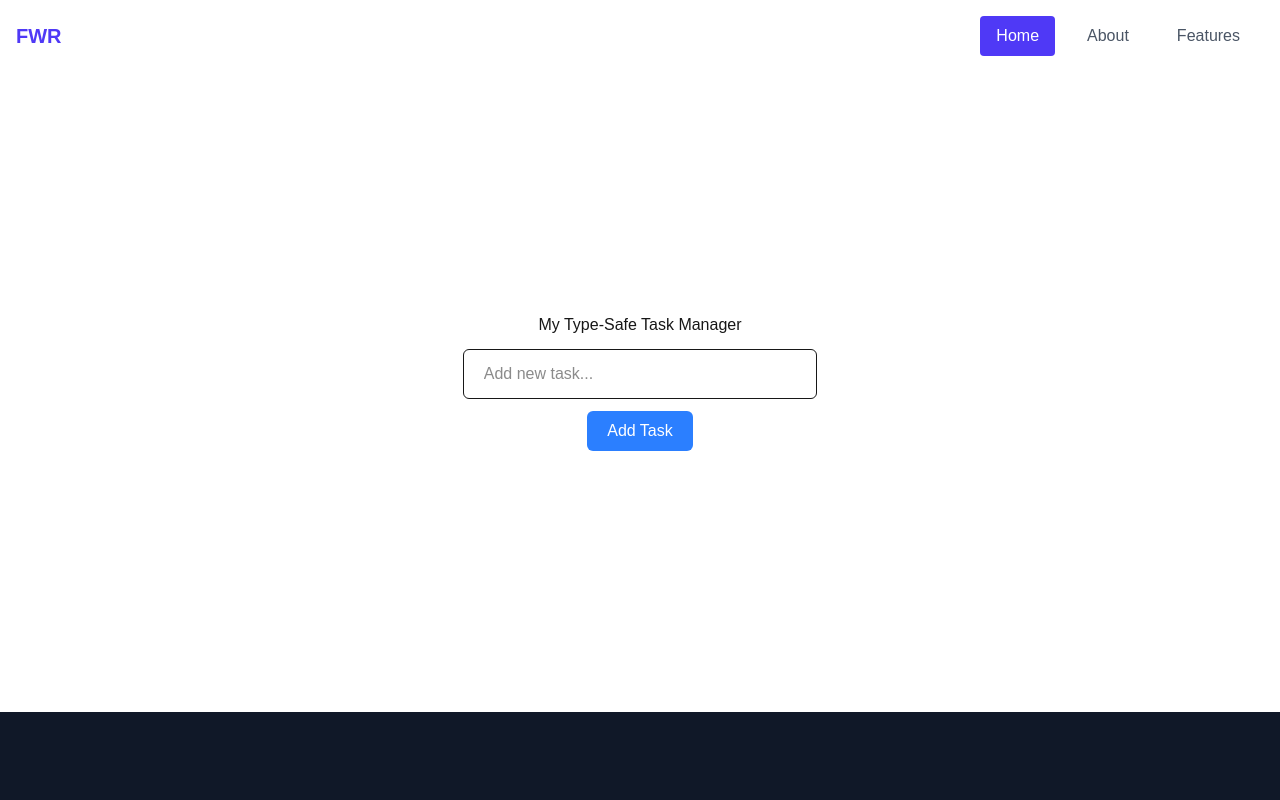
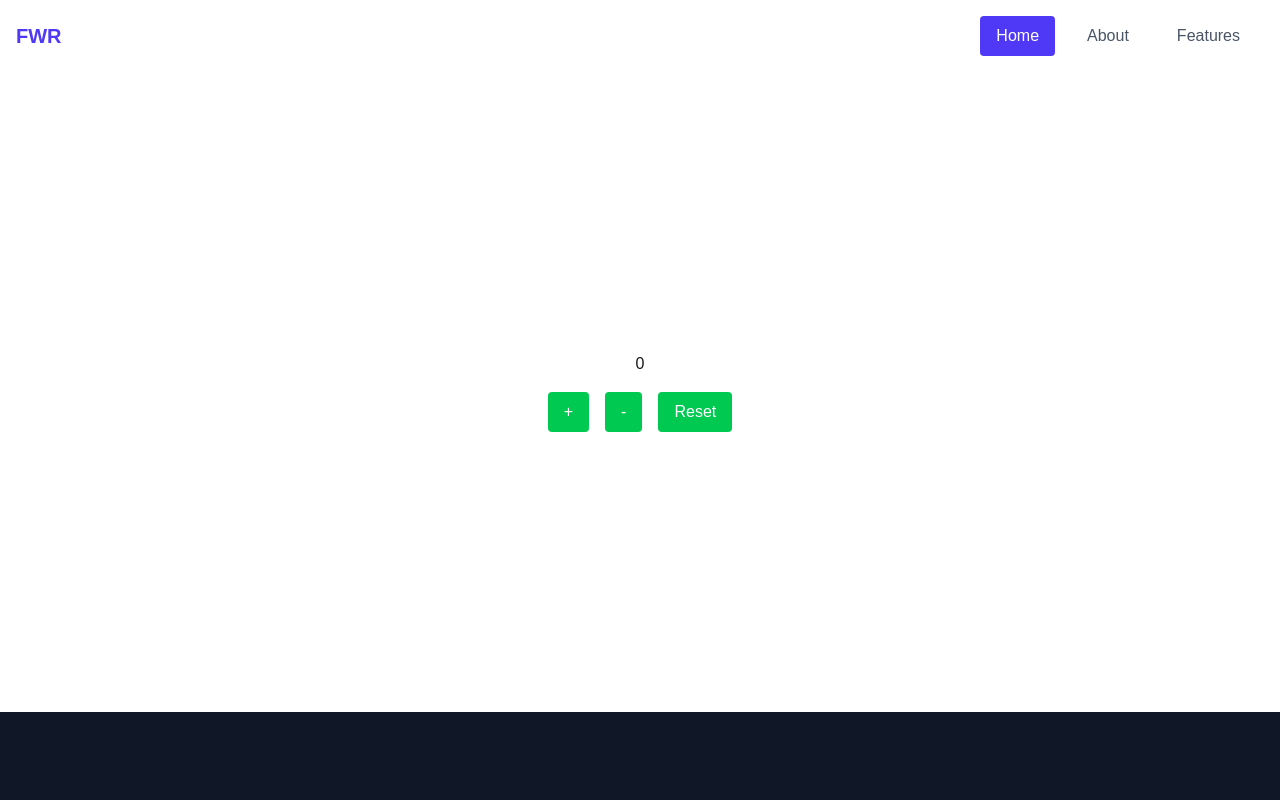
Before and after one commit to abdullahwebdev9176/next-app, a Next.js app: page / in a window 1280 px wide. Shown: the top 800 px of the page. Built offline with nearby package versions, Linux system fonts and the light colour scheme.

Commit message:
add Reducer component for state management in Home

```diff
--- /dev/null
+++ b/src/app/components/Reducer.jsx
@@ -0,0 +1,64 @@
+'use client'
+
+import React, { useReducer } from 'react'
+
+const Reducer = () => {
+
+
+    const initialState = {
+        count: 0
+    }
+
+    function reducer(state, action) {
+        switch (action.type) {
+            case 'increment':
+                return { count: state.count + 1 }
+            case 'decrement':
+                return { count: state.count - 1 }
+            case 'reset':
+                return initialState
+            default:
+                return state
+        }
+    }
+
+    const [state, dispatch] = useReducer(reducer, initialState);
+
+    return (
+        <>
+
+            <div className='text-center flex flex-col items-center justify-center'>
+                <h1>{state.count}</h1>
+
+                <div className='flex justify-center items-center gap-4'>
+
+
+                    <button className='mt-4 cursor-pointer rounded py-2 px-4 bg-green-500 text-white'
+                        onClick={() =>
+                            dispatch({ type: "increment" })}
+                    >
+                        +
+                    </button>
+
+                    <button className='mt-4 cursor-pointer rounded py-2 px-4 bg-green-500 text-white'
+                        onClick={() =>
+                            dispatch({ type: "decrement" })}
+                    >
+                        -
+                    </button>
+
+                    <button className='mt-4 cursor-pointer rounded py-2 px-4 bg-green-500 text-white'
+                        onClick={() =>
+                            dispatch({ type: "reset" })}
+                    >
+                        Reset
+                    </button>
+
+                </div>
+            </div>
+
+        </>
+    )
+}
+
+export default Reducer
--- a/src/app/page.jsx
+++ b/src/app/page.jsx
@@ -14,6 +14,7 @@ import Search from "./components/Search";
 import MemoHook from "./components/MemoHook";
 import { AuthProvider } from "./services/UserContext";
 import Parent from "./components/Parent";
+import Reducer from "./components/Reducer";
 
 export default function Home() {
 
@@ -47,7 +48,8 @@ export default function Home() {
         {/* <MemoHook /> */}
         {/* <Search /> */}
         {/* <Parent /> */}
-        <Wrapper />
+        {/* <Wrapper /> */}
+        <Reducer />
         {/* <Form /> */}
         {/* <ControledInputs /> */}
         {/* <RenderingList /> */}
```
